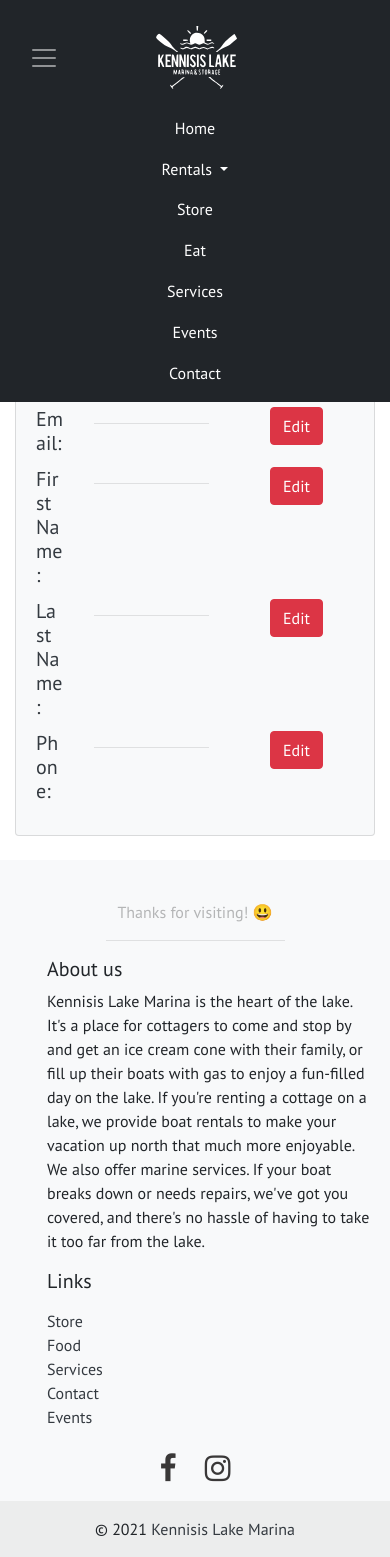
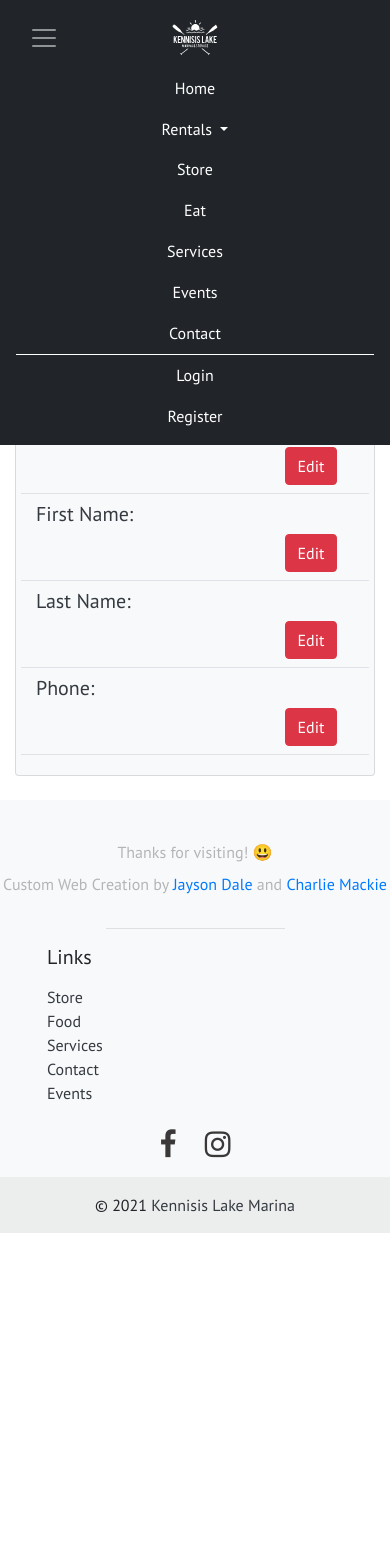
Before and after one commit to jaysondale/boat-rental-app, a Django app: page /profile/1 in a window 390 px wide, after a click that opens the changed part. After the commit the page ends 1233 px from the top, so only its background shows below. Run offline with Django 3.2, Linux system fonts and the light colour scheme; some libraries are stand-ins or nearby versions.

Commit message:
style fixes

```diff
--- a/src/boatrent/settings.py
+++ b/src/boatrent/settings.py
@@ -26,7 +26,7 @@ SECRET_KEY = '8k2qgri)s2==1_5xpd&*@5atwt_quba&ks^$^ym^209zjvy2#3'
 # SECURITY WARNING: don't run with debug turned on in production!
 DEBUG = True
 
-ALLOWED_HOSTS = []
+ALLOWED_HOSTS = ['127.0.0.1', 'ab300a79a2ec.ngrok.io']
 
 
 # Application definition
--- a/src/boats/templates/boats/booking_cal.html
+++ b/src/boats/templates/boats/booking_cal.html
@@ -176,6 +176,7 @@
 	      </div>
 	      <div class="modal-footer">
 	        <button type="submit" class="btn btn-success modal-action">Confirm</button>
+	        <button type="button" class="btn btn-danger" id="booking-delete-modal">Delete</button>
 	        <button type="button" class="btn btn-secondary" data-dismiss="modal">Close</button>
 	      </div>
 	  </form>
--- a/src/static/css/base.css
+++ b/src/static/css/base.css
@@ -24,14 +24,23 @@ html, body {
 
 .title-top {
 	font-family: 'PT Sans';
-	font-size: 100px;
+	font-size: 50px;
 	font-weight: bold;
 	font-style: italic;
 	color: rgb(255, 255, 255);
+
+}
+
+@media (min-width: 768px) {
+	.title-top {
+		font-size: 100px;
+	}
 }
 
 .centered {
 	position: absolute;
+	display: flex;
+	flex-direction: column;
 	top: 60%;
 	left: 50%;
 	transform: translate(-50%, -50%);
@@ -94,9 +103,13 @@ html, body {
 	margin-right: 15px;
 }
 
-.header-top .header-left span a {
+a.underline{
 	color: black;
 	text-decoration: none;
+}
+
+a.dropdown-toggle {
+	color: white;
 }
 
 .underline {
@@ -112,7 +125,7 @@ html, body {
 	transition: 300ms;
 }
 
-.header-top .header-left span a:hover {
+a.underline:hover {
 	text-decoration: none;
 	color: #2685FF;
 }
@@ -134,7 +147,7 @@ html, body {
 	display: inline-block;
 }
 
-.nav-item {
+a.nav-item.underline {
 	color: white;
 }
 
@@ -177,7 +190,7 @@ img.navbar-brand {
 }
 
 img.navbar-brand.mobile {
-	height: 5em;
+	height: 3em;
 	margin-right: 60px;
 }
 
@@ -204,7 +217,11 @@ img.navbar-brand.mobile {
 	}
 
 
-	.nav-item {
+	a.nav-item.underline {
+		color: black;
+	}
+
+	a.dropdown-toggle {
 		color: black;
 	}
 
--- a/src/templates/footer.html
+++ b/src/templates/footer.html
@@ -3,8 +3,11 @@
 	<!-- Grid container -->
 	<div class="container p-3">
 
-	  <div class="text-center mt-4" style="color: rgb(180, 181, 182);">
+	  <div class="mt-4 row justify-content-center" style="color: rgb(180, 181, 182);">
 			Thanks for visiting! &#128515;
+	  </div>
+	  <div class="row mt-2 justify-content-center" style="color: rgb(180, 181, 182);">
+	  	<p>Custom Web Creation by <a href="https://linkedin.com/in/jaysondale">Jayson Dale</a> and <a href='https://linkedin.com/in/charlie-mackie-749ba314b'>Charlie Mackie</a></p>
 	  </div>
 
 	  <hr style="width:50%">
@@ -12,12 +15,6 @@
 	  <!--Grid row-->
 
 		<!--Grid column-->
-		<div class="col-lg-12 m-3" >
-		  <h5 class="text">About us</h5>
-		  <p>
-			Kennisis Lake Marina is the heart of the lake. It's a place for cottagers to come and stop by and get an ice cream cone with their family, or fill up their boats with gas to enjoy a fun-filled day on the lake. If you're renting a cottage on a lake, we provide boat rentals to make your vacation up north that much more enjoyable. We also offer marine services. If your boat breaks down or needs repairs, we've got you covered, and there's no hassle of having to take it too far from the lake.
-		  </p>
-		</div>
 		<!--Grid column-->
 
 		<!--Grid column-->
--- a/src/templates/navbar.html
+++ b/src/templates/navbar.html
@@ -26,7 +26,7 @@
       <div class="navbar-nav w-100 order-1 order-md-0">
         <a class="nav-item underline nav-link ml-md-auto" href="{% url 'main' %}">Home <span class="sr-only">(current)</span></a>
         <li class="nav-item dropdown">
-          <a class="nav-link dropdown-toggle" id="navbarDropdown" role="button" data-toggle="dropdown" aria-haspopup="true" aria-expanded="false">
+          <a href="{% url 'water_activities' %}" class="nav-link dropdown-toggle" id="navbarDropdown" role="button" data-toggle="dropdown" aria-haspopup="true" aria-expanded="false">
             Rentals
           </a>
           <div class="dropdown-menu" aria-labelledby="navbarDropdown">
@@ -44,7 +44,7 @@
         <a class="nav-item underline nav-link" href="{% url 'contact' %}">Contact</a>
         {% if user.is_staff %}
         <li class="nav-item dropdown ">
-          <a class="nav-link dropdown-toggle btn " id="navbarDropdown" role="button" data-toggle="dropdown" aria-haspopup="true" aria-expanded="false">
+          <a href="" class="nav-link dropdown-toggle " id="navbarDropdown" role="button" data-toggle="dropdown" aria-haspopup="true" aria-expanded="false">
             Rental Management
           </a>
           <div class="dropdown-menu" aria-labelledby="navbarDropdown">
@@ -55,6 +55,15 @@
         </li>
         {% endif %}
       </div>
+      <div class="navbar-nav w-100 order-4 d-md-none border-top border-white">
+        {% if user.is_authenticated %}
+        <a class="nav-item underline nav-link" href="{% url 'profile' form_url='None' %}">My Profile</a>
+        <a class="nav-item underline nav-link" href="{% url 'logout' %}">Logout</a>
+        {% else %}
+        <a class="nav-item underline nav-link" href="{% url 'login' %}">Login</a>
+        <a class="nav-item underline nav-link" href="{% url 'signup' %}">Register</a>
+        {% endif %}
+      </div>
     </div>
   </nav>
 </header>
--- a/src/templates/profile.html
+++ b/src/templates/profile.html
@@ -14,21 +14,20 @@
         <h4 class="card-header">Current Info</h4>
         <div class="card-body pt-4">
 
-            <div class="row">
-                <h5 class="card-title col-2">
+            <div class="row align-items-center border-bottom border-black pb-2 pt-2">
+                <h5 class="col-md-2 col-12">
                     Email:
                 </h5>
-                <div class="col-5">
+                <div class="col-md-5 col-8">
                     {{ user.email }}
-                    <hr>
                 </div>
-                <div class='col text-center'>
-                    <button class="btn btn-danger" type="button" data-toggle="modal" data-target="#exampleModal">Edit</button>
+                <div class='col-4 text-center'>
+                    <button class="btn btn-danger" type="button" data-toggle="modal" data-target="#email-modal">Edit</button>
                 </div>
             </div>
 
             <!-- Modal -->
-            <div class="modal fade" id="exampleModal" tabindex="-1" aria-labelledby="exampleModalLabel" aria-hidden="true">
+            <div class="modal fade" id="email-modal" tabindex="-1" aria-labelledby="exampleModalLabel" aria-hidden="true">
                 <div class="modal-dialog">
                     <div class="modal-content">
 
@@ -58,21 +57,20 @@
                 </div>
             </div>
 
-            <div class="row">
-                <h5 class="card-title col-2">
+            <div class="row align-items-center border-bottom border-black pb-2 pt-2">
+                <h5 class="col-md-2 col-12">
                     First Name:
                 </h5>
-                <div class="col-5">
+                <div class="col-md-5 col-8">
                     {{ user.first_name }}
-                    <hr>
                 </div>
-                <div class='col text-center'>
-                    <button class="btn btn-danger" type="button" data-toggle="modal" data-target="#exampleModal1">Edit</button>
+                <div class='col-4 text-center'>
+                    <button class="btn btn-danger" type="button" data-toggle="modal" data-target="#name-modal">Edit</button>
                 </div>
             </div>
 
             <!-- Modal -->
-            <div class="modal fade" id="exampleModal1" tabindex="-1" aria-labelledby="exampleModalLabel" aria-hidden="true">
+            <div class="modal fade" id="name-modal" tabindex="-1" aria-labelledby="exampleModalLabel" aria-hidden="true">
                 <div class="modal-dialog">
                     <div class="modal-content">
                             <div class="modal-header border-0">
@@ -98,21 +96,20 @@
                 </div>
             </div>
 
-            <div class="row">
-                <h5 class="card-title col-2">
+            <div class="row align-items-center border-bottom border-black pb-2 pt-2">
+                <h5 class="col-md-2 col-12">
                     Last Name:
                 </h5>
-                <div class="col-5">
+                <div class="col-md-5 col-8">
                     {{ user.last_name }}
-                    <hr>
                 </div>
-                <div class='col text-center'>
-                    <button class="btn btn-danger" type="button" data-toggle="modal" data-target="#exampleModal2">Edit</button>
+                <div class='col-4 text-center'>
+                    <button class="btn btn-danger" type="button" data-toggle="modal" data-target="#lname-modal">Edit</button>
                 </div>
             </div>
 
             <!-- Modal -->
-            <div class="modal fade" id="exampleModal2" tabindex="-1" aria-labelledby="exampleModalLabel" aria-hidden="true">
+            <div class="modal fade" id="lname-modal" tabindex="-1" aria-labelledby="exampleModalLabel" aria-hidden="true">
                 <div class="modal-dialog">
                     <div class="modal-content">
                             <div class="modal-header border-0">
@@ -138,21 +135,20 @@
                 </div>
             </div>
 
-            <div class="row">
-                <h5 class="card-title col-2">
+            <div class="row align-items-center border-bottom border-black pb-2 pt-2">
+                <h5 class="col-md-2 col-12">
                     Phone:
                 </h5>
-                <div class="col-5">
+                <div class="col-md-5 col-8">
                     {{ user.phone }}
-                    <hr>
                 </div>
-                <div class='col text-center'>
-                    <button class="btn btn-danger" type="button" data-toggle="modal" data-target="#exampleModal3">Edit</button>
+                <div class='col-4 text-center'>
+                    <button class="btn btn-danger" type="button" data-toggle="modal" data-target="#phone-modal">Edit</button>
                 </div>
             </div>
 
             <!-- Modal -->
-            <div class="modal fade" id="exampleModal3" tabindex="-1" aria-labelledby="exampleModalLabel" aria-hidden="true">
+            <div class="modal fade" id="phone-modal" tabindex="-1" aria-labelledby="exampleModalLabel" aria-hidden="true">
                 <div class="modal-dialog">
                     <div class="modal-content">
                             <div class="modal-header border-0">
--- /dev/null
+++ b/src/templates/registration/password_reset_subject.txt
@@ -0,0 +1 @@
+Reset Password - Kennisis Lake Marina
--- a/src/user_manage/forms.py
+++ b/src/user_manage/forms.py
@@ -5,7 +5,7 @@ from django.forms import ModelForm
 class CustomUserCreationForm(UserCreationForm):
     class Meta:
         model = User
-        fields = ("email",)
+        fields = ("first_name", "last_name", "email", "phone")
 
 class CustomUserChangeForm(UserChangeForm):
     class Meta:
--- a/src/user_manage/managers.py
+++ b/src/user_manage/managers.py
@@ -7,14 +7,14 @@ class CustomUserManager(BaseUserManager):
     Custom user model manager where email is the unique identifiers
     for authentication instead of usernames.
     """
-    def create_user(self, email, password, **extra_fields):
+    def create_user(self, email, first_name, last_name, phone, password, **extra_fields):
         """
         Create and save a User with the given email and password.
         """
         if not email:
             raise ValueError(_('The Email must be set'))
         email = self.normalize_email(email)
-        user = self.model(email=email, **extra_fields)
+        user = self.model(email=email, first_name=first_name, last_name=last_name, phone=phone, **extra_fields)
         user.set_password(password)
         user.save()
         return user
```
Also changed, not shown: src/boats/static/boats/js/manage_bookings.js (+19 -15 lines), src/pages/templates/pages/contact.html (+3 -13 lines), src/pages/templates/pages/main.html (+6 -6 lines), src/pages/templates/pages/services.html (+4 -8 lines), src/templates/registration/password_reset_email.html (added, +12 -0 lines).
